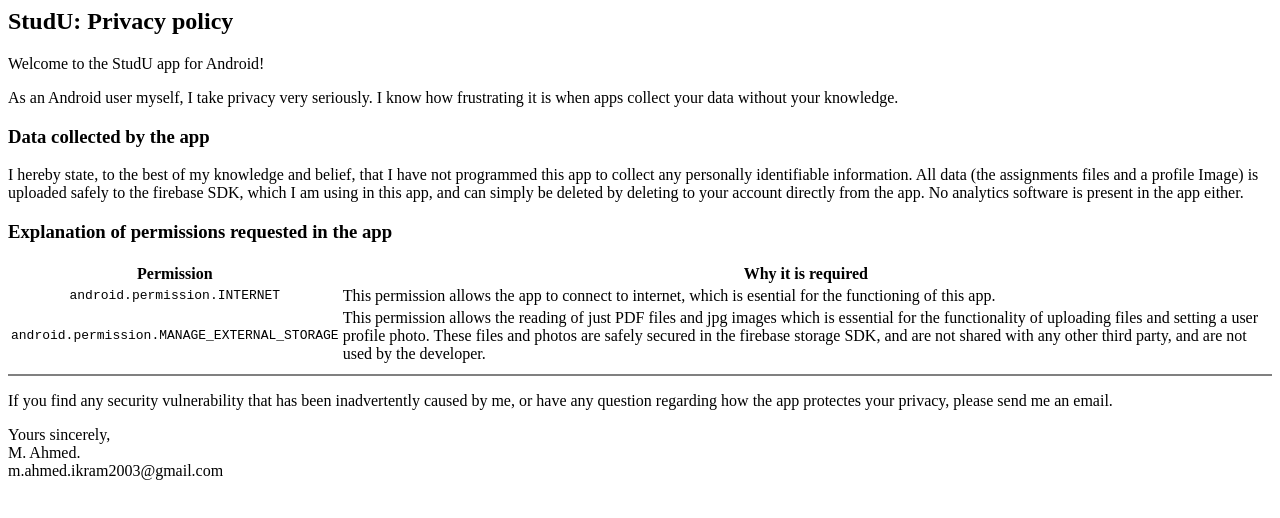
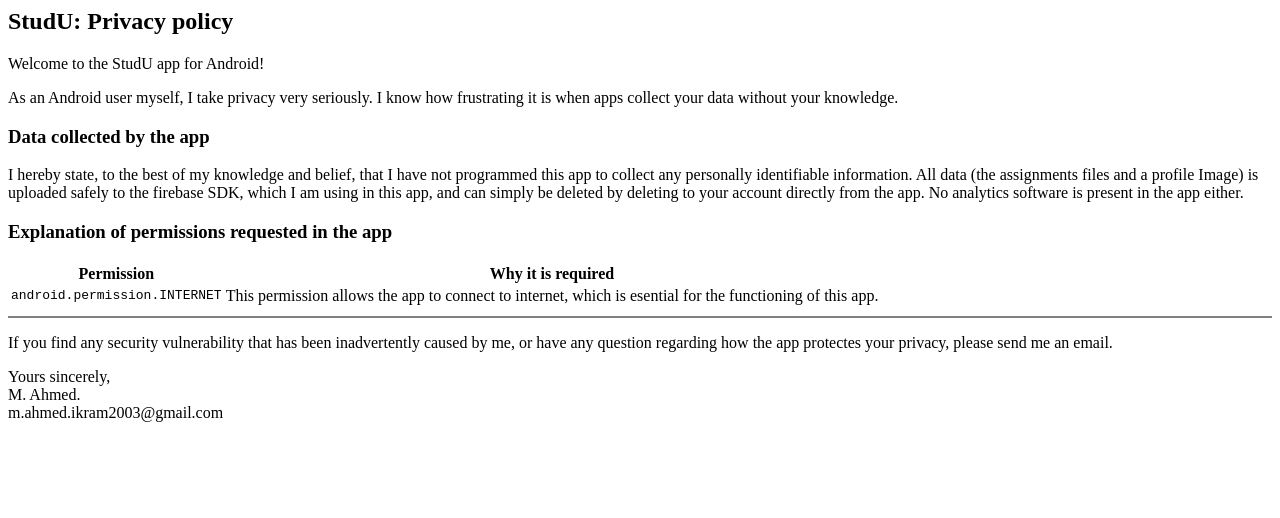
Before and after one commit to AhmedIkram-SE/App_Privacy_Policy, a plain HTML site: page index.html in a window 1280 px wide. Drawn offline with Linux system fonts and the light colour scheme.

Commit message:
Update index.html

```diff
--- a/index.html
+++ b/index.html
@@ -20,10 +20,6 @@
 <td style="text-align:center"><code>android.permission.INTERNET</code></td>
 <td>This permission allows the app to connect to internet, which is esential for the functioning of this app.</td>
 </tr>
-<tr>
-<td style="text-align:center"><code>android.permission.MANAGE_EXTERNAL_STORAGE</code></td>
-<td>This permission allows the reading of just PDF files and jpg images which is essential for the functionality of uploading files and setting a user profile photo. These files and photos are safely secured in the firebase storage SDK, and are not shared with any other third party, and are not used by the developer.</td>
-</tr>
 </tbody>
 </table>
  <hr style="border:1px solid gray">
```
